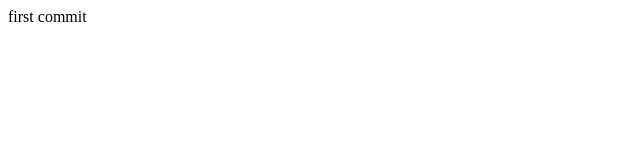
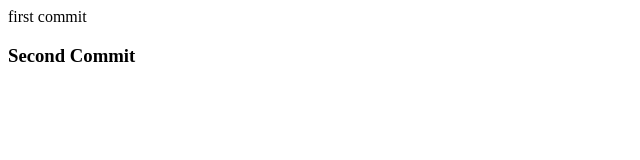
Before and after one commit to prawpraw345/git477-202, a plain HTML site: page index.html in a window 1280 px wide. Shown: the whole page, without its empty margins (0-640 px from the left). Drawn offline with Linux system fonts and the light colour scheme.

Commit message:
Second Commit

```diff
--- a/index.html
+++ b/index.html
@@ -7,5 +7,6 @@
 </head>
 <body>
     <div>first commit</div>
+    <h3>Second Commit</h3>
 </body>
 </html>
```
